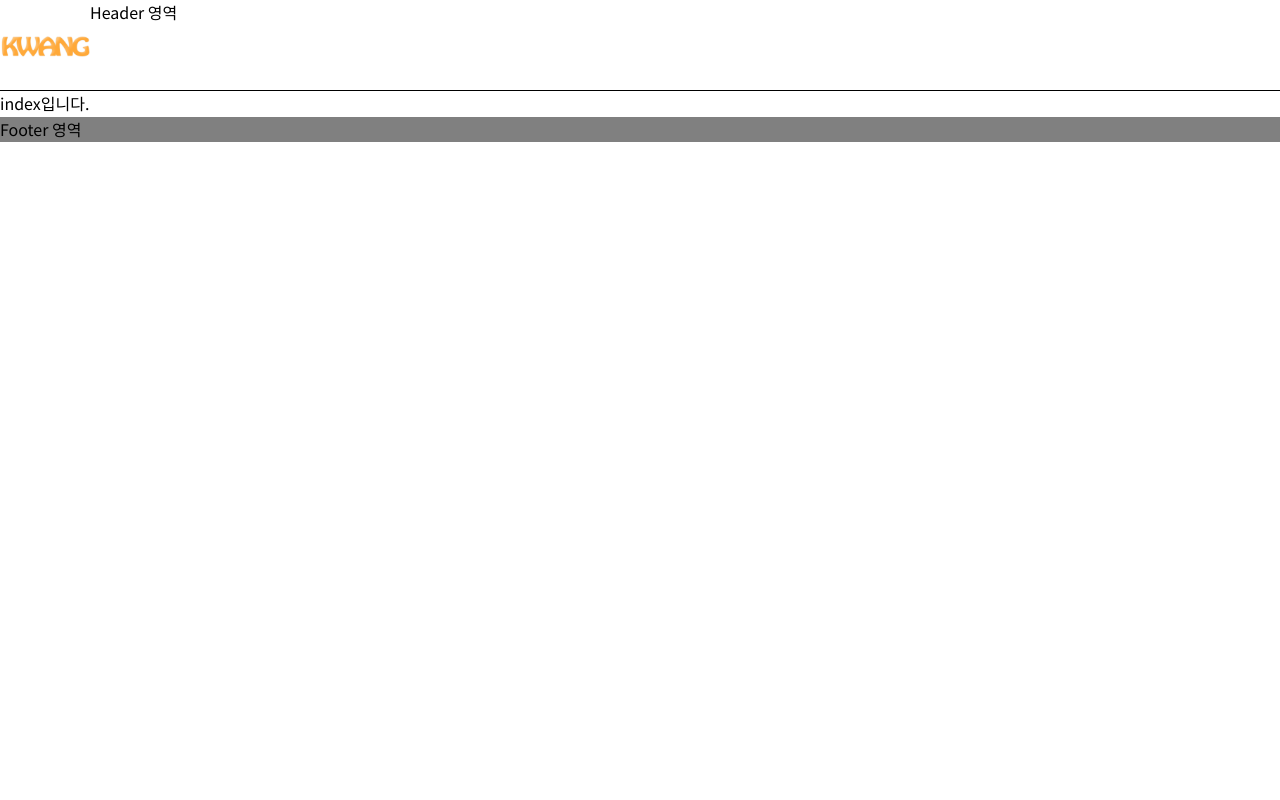
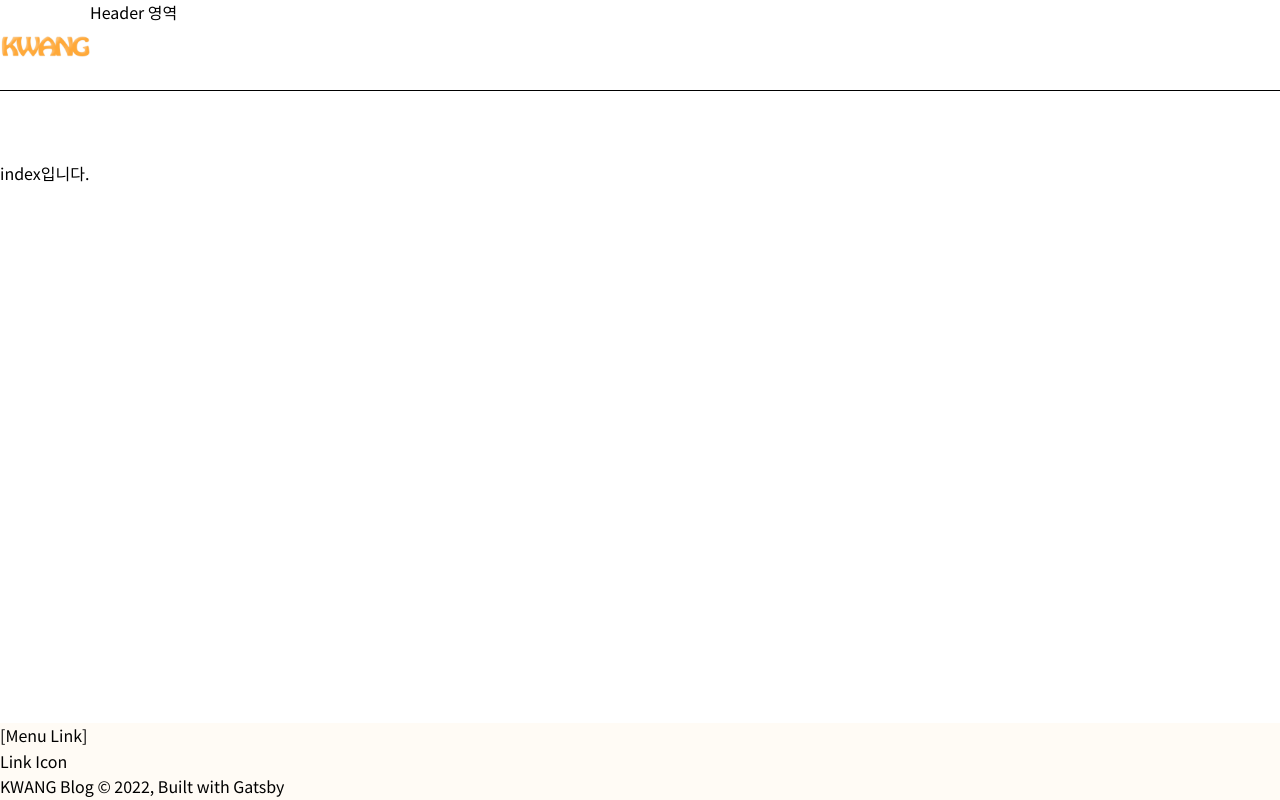
Before and after one commit to kwong1110/kwang-blog, a Gatsby site: page / in a window 1280 px wide. Built offline with nearby package versions, Linux system fonts and the light colour scheme; Gatsby itself is replaced by a stand-in of ours.

Commit message:
Style - Layout 틀

```diff
--- a/src/components/layout/Footer.tsx
+++ b/src/components/layout/Footer.tsx
@@ -1,7 +1,15 @@
-import React from 'react';
+import { footerStyle } from './FooterStyle';
 
 const Footer = () => {
-  return <div style={{ background: 'gray' }}>Footer 영역</div>;
+  return (
+    <footer css={footerStyle}>
+      <div>
+        <div>[Menu Link]</div>
+        <div>Link Icon</div>
+      </div>
+      <div>KWANG Blog © 2022, Built with Gatsby</div>
+    </footer>
+  );
 };
 
 export default Footer;
--- /dev/null
+++ b/src/components/layout/FooterStyle.ts
@@ -0,0 +1,7 @@
+import { css } from '@emotion/react';
+
+const footerStyle = css`
+  background: rgba(253, 175, 67, 0.05);
+`;
+
+export { footerStyle };
--- a/src/components/layout/Layout.tsx
+++ b/src/components/layout/Layout.tsx
@@ -1,16 +1,17 @@
 import React from 'react';
 import Footer from './Footer';
 import Header from './Header';
+import { layoutStyle } from './LayoutStyle';
 
 type LayoutProps = { children: React.ReactNode };
 
 const Layout = ({ children }: LayoutProps) => {
   return (
-    <>
+    <div css={layoutStyle}>
       <Header />
-      <div>{children}</div>
+      <>{children}</>
       <Footer />
-    </>
+    </div>
   );
 };
 
--- /dev/null
+++ b/src/components/layout/LayoutStyle.ts
@@ -0,0 +1,11 @@
+import { css } from '@emotion/react';
+
+const layoutStyle = css`
+  width: 100%;
+  min-height: 100vh;
+  display: grid;
+  row-gap: 70px;
+  grid-template-rows: auto 1fr auto;
+`;
+
+export { layoutStyle };
```
